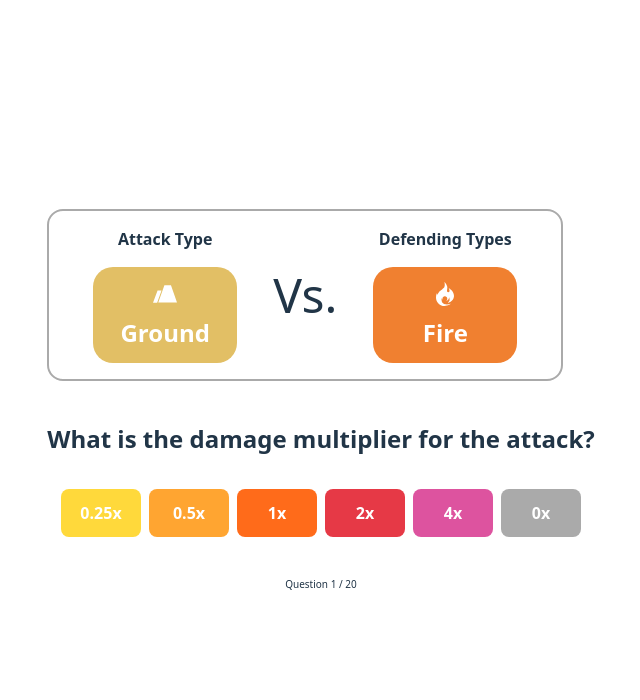
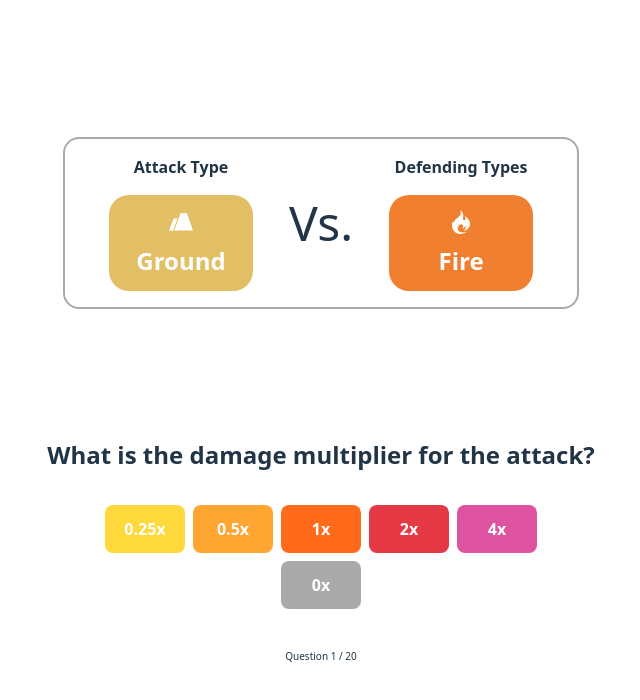
Before and after one commit to kamencoder/pokemon-weakness, a React (Vite) app: page / in a window 1280 px wide. Shown: the top 700 px of the page, without its empty margins (319-959 px from the left). Built offline with nearby package versions, Linux system fonts and the light colour scheme.

Commit message:
Fix display

```diff
--- a/src/App.css
+++ b/src/App.css
@@ -1,16 +1,20 @@
 #root {
   max-width: 1280px;
+  width: 100%;
   margin: 0 auto;
   padding: clamp(0.5rem, 5vw, 2rem);
   text-align: center;
   display: flex;
   flex-direction: column;
-  align-items: center;
 }
 
 .card {
   width: 100%;
+  min-height: 300px;
   box-sizing: border-box;
+  display: flex;
+  flex-direction: column;
+  align-items: center;
 }
 
 .matchup-container {
@@ -22,7 +26,7 @@
   /* margin: auto; */
   display: flex;
   gap: clamp(0.25rem, 2vw, 0.5rem);
-  /* width: 100%; */
+  width: 100%;
   justify-content: center;
   flex-wrap: wrap;
   align-items: center;
@@ -60,9 +64,8 @@
 .answer-buttons {
   display: flex;
   gap: 0.5rem;
-  flex-wrap: wrap;
+  flex-wrap: nowrap;
   justify-content: center;
-  margin-top: 1rem;
 }
 
 .answer-button {
--- a/src/App.tsx
+++ b/src/App.tsx
@@ -1,4 +1,4 @@
-import { use, useEffect, useMemo, useState } from 'react'
+import { useEffect, useMemo, useState } from 'react'
 import './App.css'
 import { effectivenessDetails, evaluateMatchup, getEffectivenessColor, getRandomMatchup, type Effectiveness, type EffectivenessDetail, type Matchup } from './data/weaknesses';
 import { TypeIcon } from './helpers/type-icons';
@@ -193,11 +193,14 @@ function App() {
               <div className="question-text">
                 <span>What is the damage multiplier for the attack?</span>
               </div>
-              <div className="answer-buttons">
+              <div className="answer-buttons" style={{marginTop: "1rem"}}>
                 {[0.25, 0.5, 1, 2, 4].map(value => (
                   <AnswerButton effectivenessDetail={effectivenessDetails[value as Effectiveness]} key={value} />
                 ))}
-                <AnswerButton effectivenessDetail={effectivenessDetails[0]} />
+              </div>
+              <div className="answer-buttons" style={{marginTop: "0.5rem"}}>
+                <AnswerButton effectivenessDetail={effectivenessDetails[0 as Effectiveness]} key={0} />
+
               </div>
             </>
           )}
```
